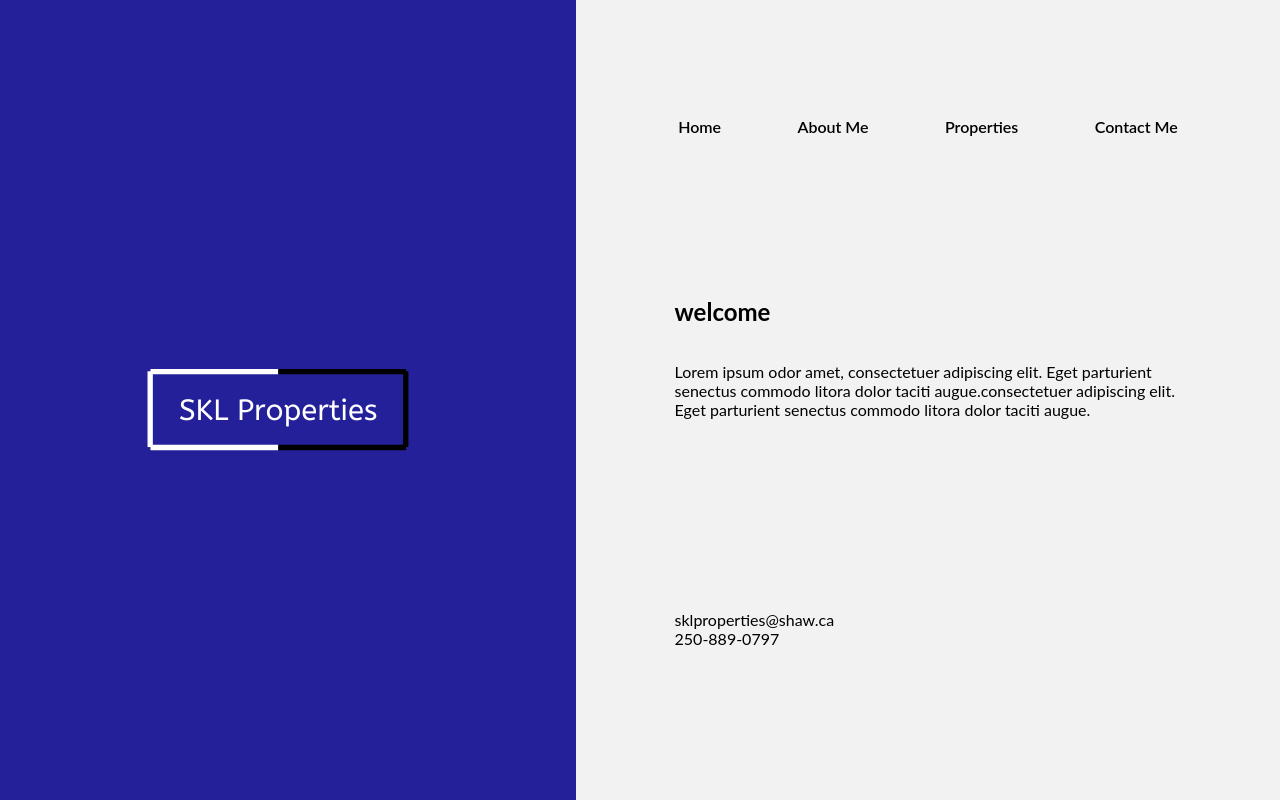
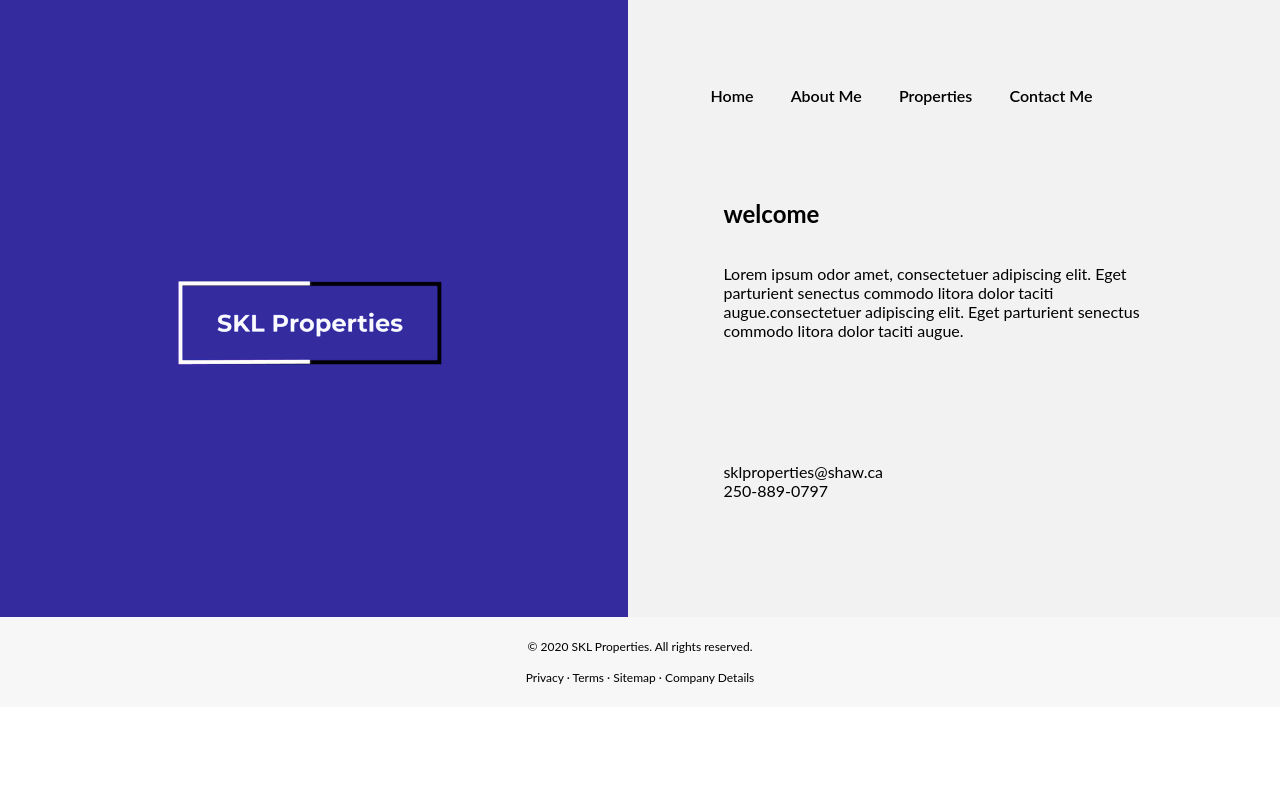
Before and after one commit to IsabellaGuo/SKL-Properties, a React (Create React App) app: page / in a window 1280 px wide. Built offline with nearby package versions, Linux system fonts and the light colour scheme; no server answers.

Commit message:
Changed logo picture

```diff
--- a/src/components/Home.css
+++ b/src/components/Home.css
@@ -6,8 +6,8 @@ input{
 .home__main{
     display: flex;
     flex-direction: row;
-    height: 100vh;
-    width: 100vw;
+    height: 100%;
+    width: 100%;
     overflow: scroll;
 }
 
@@ -16,14 +16,24 @@ input{
     flex-direction: column;
     justify-content: space-around;
     background-color: #f2f2f2;
-    width: 100vw;
+    width: 50%;
+
     padding: 5%;
 
 }
+.bigLogo{
+
+     width: 50%;
+     height: 100%;
+     display: flex;
+     justify-content: center;
+     align-items: center;
+ }
 .home__nav{
     display: flex;
     flex-direction: row;
     justify-content: space-around;
+    width: 80%;
 }
 
 .home__link{
@@ -41,14 +51,7 @@ input{
     font-size: 1rem;
     padding: 6%;
 }
-.home__left{
-    background-color:#242099;
-    width: 100vw;
-    height: 100vh;
-    display: flex;
-    justify-content: center;
-    align-items: center;
-}
+
 
 .home__contact{
     display: flex;
--- a/src/components/Home.js
+++ b/src/components/Home.js
@@ -6,9 +6,9 @@ function Home() {
   return (
     <div className="home__main">
       {/* Logo on the left hand side */}
-      <div className="home__left">
+
         <img className="bigLogo" src={'/assets/skl_logo.png'} alt="sklLogo" />
-      </div>
+
       {/* header */}
       <div className="home__right">
         <div className="home__nav">
```
Also changed, not shown: public/assets/logo_header.png, public/assets/skl_logo.png.
